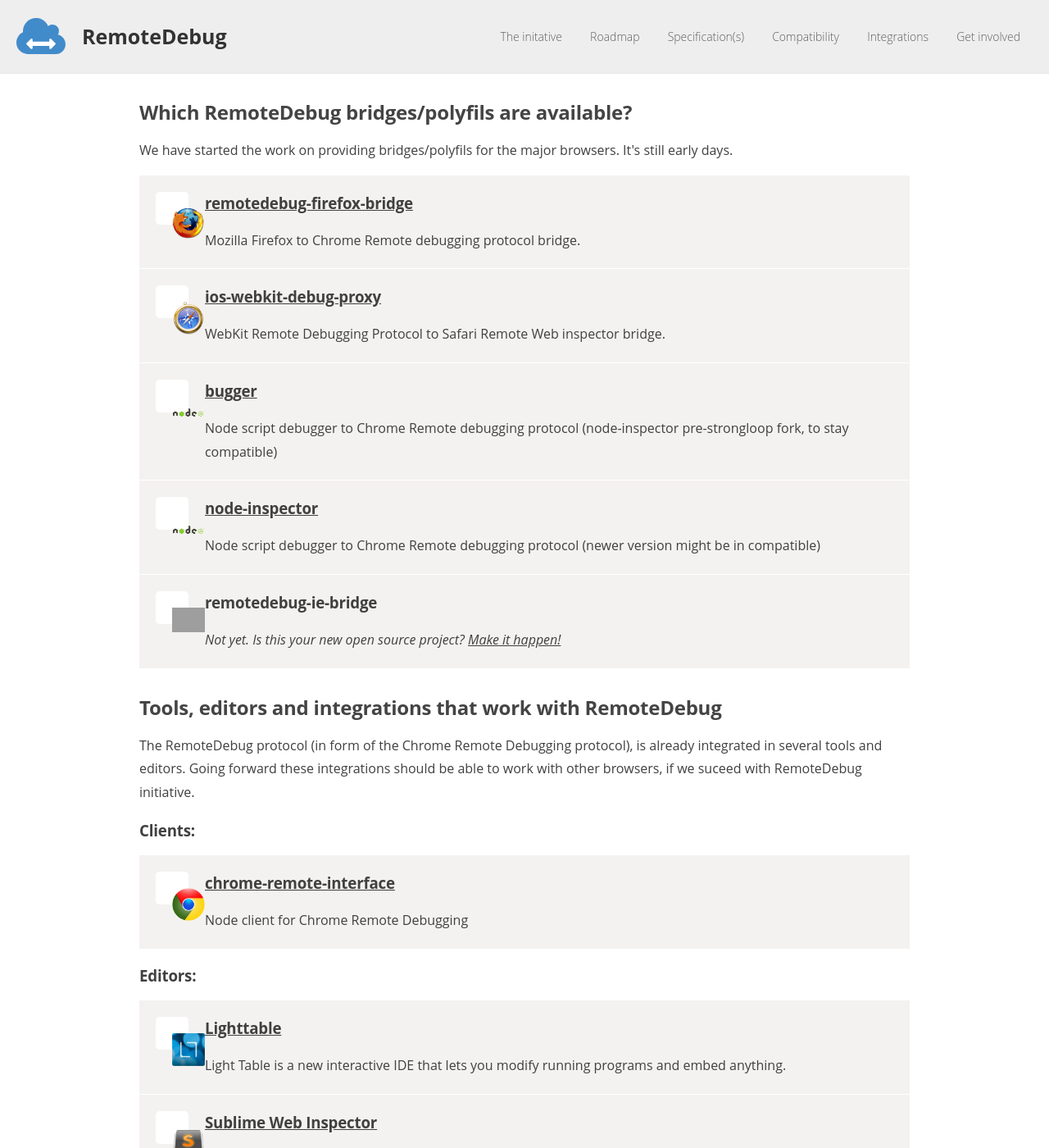
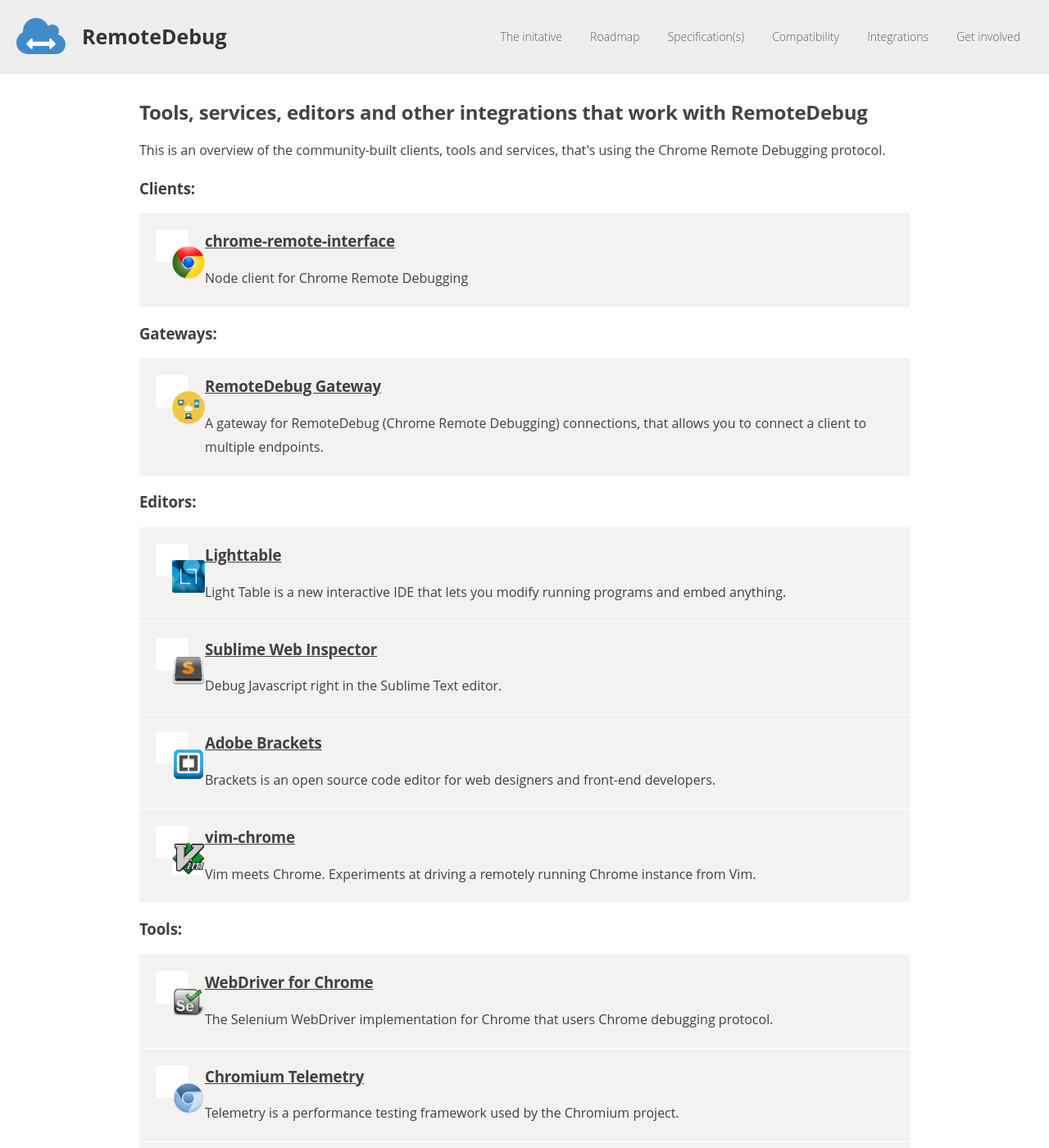
Before and after one commit to RemoteDebug/remotedebug.org, a Jekyll site: the page built from integrations/index.html, in a window 1280 px wide and 1400 px high. Shown: the whole window at 82% size. Built offline with Jekyll 4.4.1, drawn with Linux system fonts in a browser that asks for light colours; comment, search, counter and statistics services are not loaded; some of the changed text lies outside the part shown; grey boxes are pictures that could not be loaded.

Commit message:
Updated integrations page.

```diff
--- a/integrations/index.html
+++ b/integrations/index.html
@@ -3,71 +3,9 @@
 ---
 
 <section class="implementations">
+  <h2>Tools, services, editors and other integrations that work with RemoteDebug</h2>
 
-  <h2>Which RemoteDebug bridges/polyfils are available?</h2>
-
-  <p>We have started the work on providing bridges/polyfils for the major browsers. It's still early days.</p>
-
-  <ul class="sub">
-    <li class="firefox media">
-      <div class="img">
-        <img src="/images/firefox.png" />
-      </div>
-      <div class="bd">
-        <h3><a href="https://github.com/auchenberg/remotedebug-firefox-bridge">remotedebug-firefox-bridge</a></h3>
-        <p>Mozilla Firefox to Chrome Remote debugging protocol bridge.</p>
-      </div>
-    </li>
-
-    <li class="webkit media">
-      <div class="img">
-        <img src="/images/webkit.png" />
-      </div>
-      <div class="bd">
-        <h3><a href="https://github.com/google/ios-webkit-debug-proxy">ios-webkit-debug-proxy</a></h3>
-        <p>WebKit Remote Debugging Protocol to Safari Remote Web inspector bridge.</p>
-      </div>
-    </li>
-
-    <li class="node media">
-      <div class="img">
-        <img src="/images/nodejs.png" />
-      </div>
-      <div class="bd">
-        <h3><a href="https://github.com/jkrems/bugger">bugger</a></h3>
-        <p>Node script debugger to Chrome Remote debugging protocol (node-inspector pre-strongloop fork, to stay compatible) </p>
-      </div>
-    </li>
-
-    <li class="node media">
-      <div class="img">
-        <img src="/images/nodejs.png" />
-      </div>
-      <div class="bd">
-        <h3><a href="https://github.com/node-inspector/node-inspector">node-inspector</a></h3>
-        <p>Node script debugger to Chrome Remote debugging protocol (newer version might be in compatible)</p>
-      </div>
-    </li>
-
-    <li class="ie media">
-      <div class="img">
-        <img src="/images/ie.png" />
-      </div>
-      <div class="bd">
-        <h3>remotedebug-ie-bridge</h3>
-        <p class="italic">Not yet. Is this your new open source project? <a href="https://github.com/new">Make it happen!</a></p>
-      </div>
-    </li>
-
-  </ul>
-
-</section>
-
-
-<section class="implementations">
-  <h2>Tools, editors and integrations that work with RemoteDebug</h2>
-
-  <p>The RemoteDebug protocol (in form of the Chrome Remote Debugging protocol), is already integrated in several tools and editors. Going forward these integrations should be able to work with other browsers, if we suceed with RemoteDebug initiative.</p>
+  <p>This is an overview of the community-built clients, tools and services, that's using the Chrome Remote Debugging protocol.</p>
 
   <h3>Clients:</h3>
   <ul class="sub">
@@ -78,7 +16,17 @@
         <p>Node client for Chrome Remote Debugging</p>
       </div>
     </li>
+  </ul>
 
+  <h3>Gateways:</h3>
+  <ul class="sub">
+    <li class="media">
+      <div class="img"><img src="/images/remotedebug_gateway.png" /></div>
+      <div class="bd">
+        <h3><a href="https://github.com/auchenberg/remotedebug-gateway">RemoteDebug Gateway</a></h3>
+        <p>A gateway for RemoteDebug (Chrome Remote Debugging) connections, that allows you to connect a client to multiple endpoints.</p>
+      </div>
+    </li>
   </ul>
 
   <h3>Editors:</h3>
@@ -156,4 +104,17 @@
     </li>
   </ul>
 
+  <h3>Services:</h3>
+  <ul class="sub">
+    <li class="calibra media">
+      <div class="img">
+
+      </div>
+      <div class="bd">
+        <h3><a href="https://calibreapp.com/">Calibre</a></h3>
+        <p>Performance benchmarking service who's using remote debugging for Chrome behind the scenes.</p>
+      </div>
+    </li>
+  </ul>
+
 </section>
```
Also changed, not shown: other parts of integrations/index.html (+1 -1 lines), images/ponydebugger.png (added), images/remotedebug_gateway.png (added), images/remotedebug_protocol_adaptors.png (added), images/remotedebug_vision.png (added), images/stetho.png (added).
